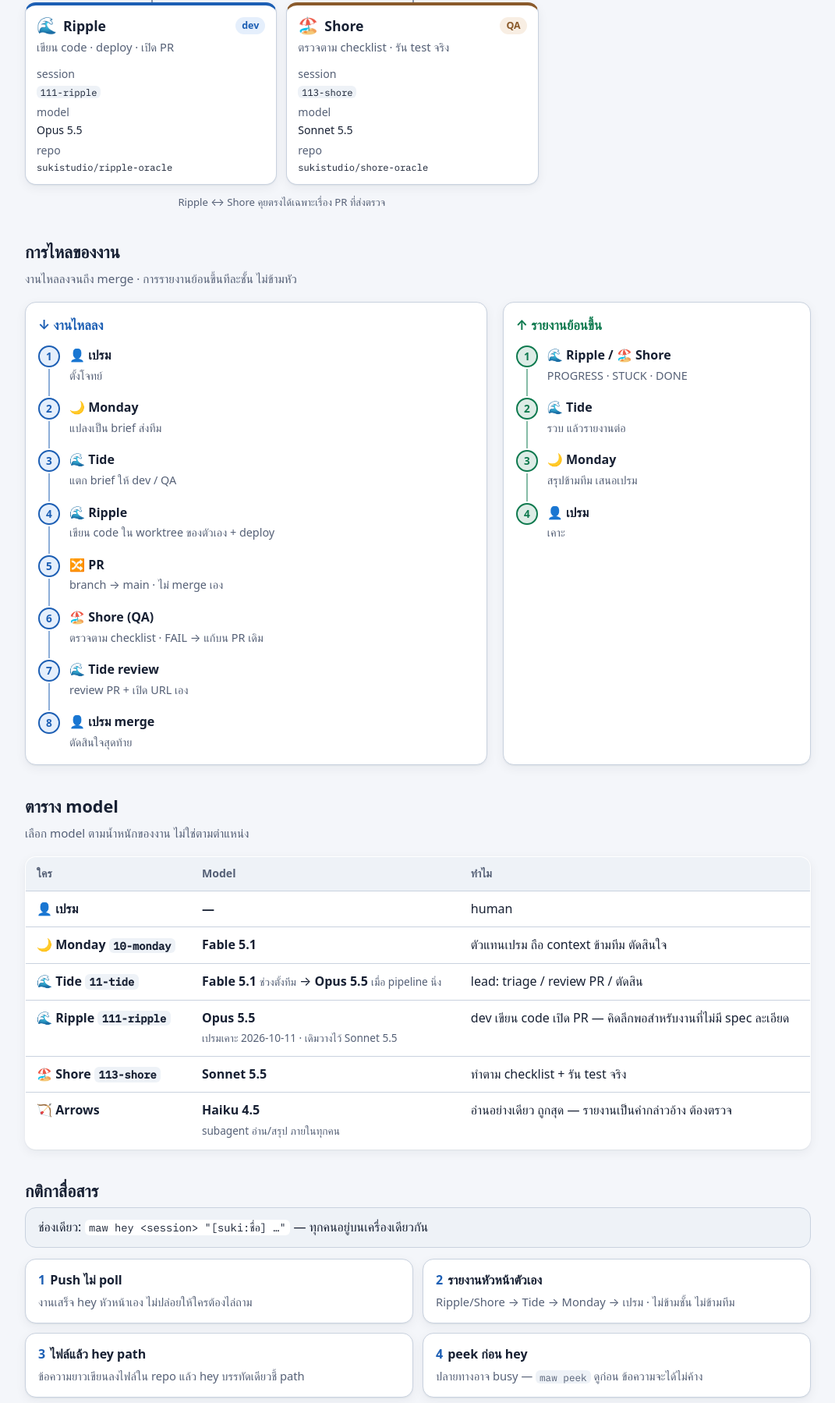
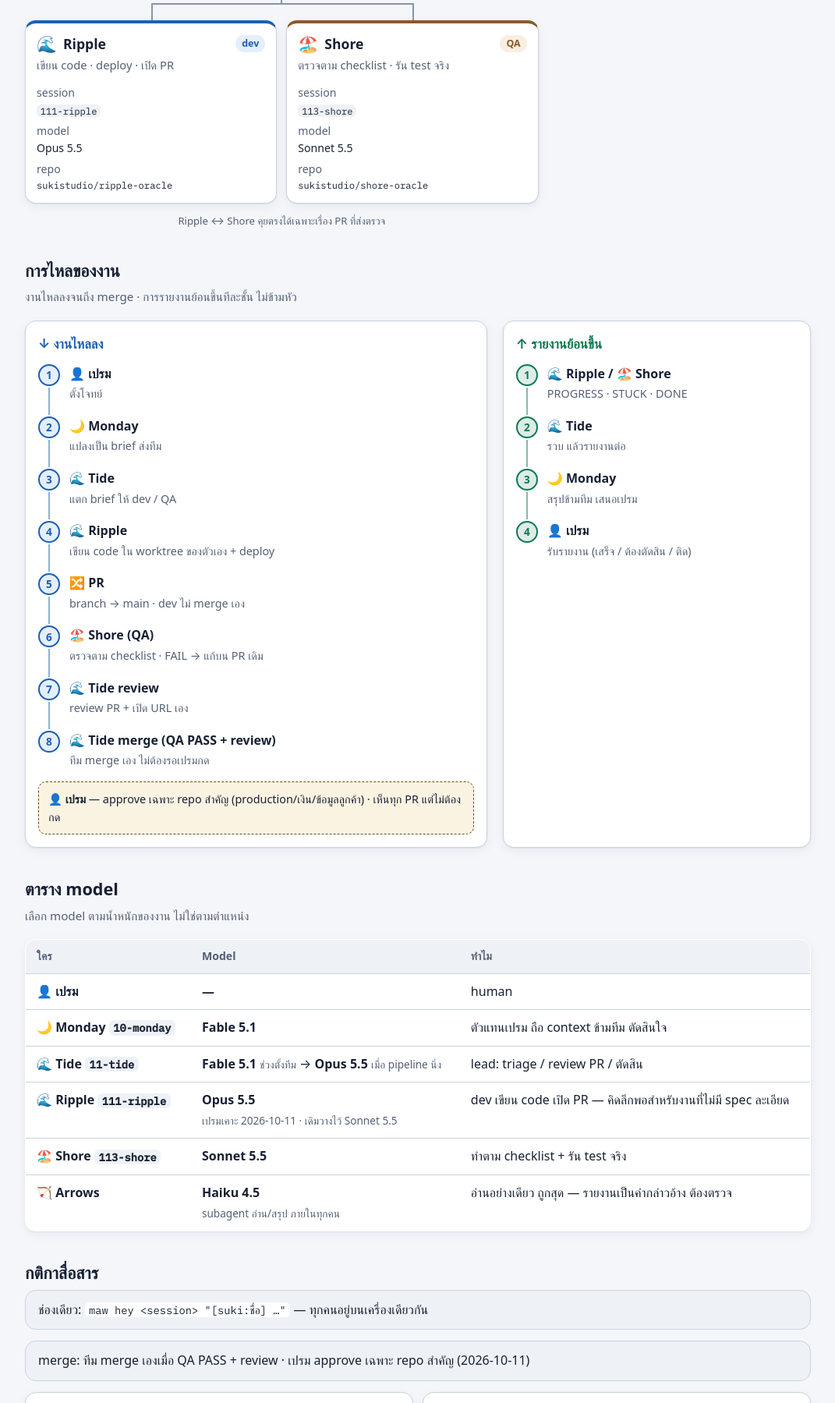
Before and after one commit to sukistudio/monday-team-chart, a plain HTML site: page index.html in a window 1280 px wide. Shown: the part 1001-2800 px from the top of the page at 78% size, without its empty margins (104-1175 px from the left). Drawn offline with Linux system fonts and the light colour scheme; a web font is replaced by a local one.

Commit message:
feat: merge policy rev 2 (เปรมเคาะ 2026-10-11)
- เปรม card: merge PR → approve เฉพาะ repo สำคัญ
- work flow step 8: Tide merge (QA PASS + review) + note for เปรม approve
- report flow last step: เปรม รับรายงาน (เสร็จ / ต้องตัดสิน / ติด)
- comms: merge rule line · date badge/footer: rev 2

Co-Authored-By: Claude Opus 5.5 <noreply@anthropic.com>

```diff
--- a/index.html
+++ b/index.html
@@ -216,6 +216,10 @@
   .steps li:last-child::after { display: none; }
   .flow.work { --flow-fg: var(--work); --flow-bg: var(--ripple-bg); }
   .flow.report { --flow-fg: var(--report); --flow-bg: color-mix(in srgb, var(--report) 14%, var(--surface)); }
+  .flow-note {
+    margin: 14px 0 0; padding: 10px 12px; border-radius: 10px;
+    border: 1px dashed var(--human); background: var(--human-bg); font-size: .9rem;
+  }
   .steps b { display: block; }
   .steps span { color: var(--muted); font-size: .9rem; }
 
@@ -259,7 +263,7 @@
     <p class="eyebrow">ทีม 1x · Monday 🌙🐾</p>
     <h1>แผนผังทีม Software ของ Monday</h1>
     <p class="lede">ใครทำอะไร อยู่ session ไหน ใช้ model อะไร งานไหลลงทางไหน และรายงานย้อนขึ้นอย่างไร — จากเปรมลงไปถึง dev กับ QA</p>
-    <span class="date-badge">📅 ข้อมูล ณ 2026-10-11 <small>· ผังจะเปลี่ยนเมื่อทีมโต</small></span>
+    <span class="date-badge">📅 ข้อมูล ณ 2026-10-11 <small>· rev 2 อัปเดตกฎ merge · ผังจะเปลี่ยนเมื่อทีมโต</small></span>
   </div>
 </header>
 
@@ -277,7 +281,7 @@
     <div class="org">
       <article class="card node p-human">
         <p class="who"><span class="emo">👤</span>เปรม <span class="tag">human</span></p>
-        <p class="role">เจ้าของงาน · ตัดสินใจสุดท้าย · merge PR</p>
+        <p class="role">เจ้าของงาน · ตัดสินใจสุดท้าย · approve เฉพาะ repo สำคัญ</p>
       </article>
 
       <div class="edge"><span class="lbl"><span class="w">↓ งาน</span><span class="r">↑ รายงาน</span></span></div>
@@ -370,11 +374,12 @@
           <li><b>🌙 Monday</b><span>แปลงเป็น brief ส่งทีม</span></li>
           <li><b>🌊 Tide</b><span>แตก brief ให้ dev / QA</span></li>
           <li><b>🌊 Ripple</b><span>เขียน code ใน worktree ของตัวเอง + deploy</span></li>
-          <li><b>🔀 PR</b><span>branch → main · ไม่ merge เอง</span></li>
+          <li><b>🔀 PR</b><span>branch → main · dev ไม่ merge เอง</span></li>
           <li><b>🏖️ Shore (QA)</b><span>ตรวจตาม checklist · FAIL → แก้บน PR เดิม</span></li>
           <li><b>🌊 Tide review</b><span>review PR + เปิด URL เอง</span></li>
-          <li><b>👤 เปรม merge</b><span>ตัดสินใจสุดท้าย</span></li>
+          <li><b>🌊 Tide merge (QA PASS + review)</b><span>ทีม merge เอง ไม่ต้องรอเปรมกด</span></li>
         </ol>
+        <p class="flow-note">👤 <b>เปรม</b> — approve เฉพาะ repo สำคัญ (production/เงิน/ข้อมูลลูกค้า) · เห็นทุก PR แต่ไม่ต้องกด</p>
       </div>
       <div class="flow report">
         <h3>↑ รายงานย้อนขึ้น</h3>
@@ -382,7 +387,7 @@
           <li><b>🌊 Ripple / 🏖️ Shore</b><span>PROGRESS · STUCK · DONE</span></li>
           <li><b>🌊 Tide</b><span>รวบ แล้วรายงานต่อ</span></li>
           <li><b>🌙 Monday</b><span>สรุปข้ามทีม เสนอเปรม</span></li>
-          <li><b>👤 เปรม</b><span>เคาะ</span></li>
+          <li><b>👤 เปรม</b><span>รับรายงาน (เสร็จ / ต้องตัดสิน / ติด)</span></li>
         </ol>
       </div>
     </div>
@@ -409,6 +414,7 @@
   <section aria-labelledby="h-comms">
     <h2 id="h-comms">กติกาสื่อสาร</h2>
     <p class="channel">ช่องเดียว: <code>maw hey &lt;session&gt; "[suki:ชื่อ] …"</code> — ทุกคนอยู่บนเครื่องเดียวกัน</p>
+    <p class="channel">merge: ทีม merge เองเมื่อ QA PASS + review · เปรม approve เฉพาะ repo สำคัญ (2026-10-11)</p>
     <div class="grid-2">
       <div class="rule"><h3><span class="n">1</span>Push ไม่ poll</h3><p>งานเสร็จ hey หัวหน้าเอง ไม่ปล่อยให้ใครต้องไล่ถาม</p></div>
       <div class="rule"><h3><span class="n">2</span>รายงานหัวหน้าตัวเอง</h3><p>Ripple/Shore → Tide → Monday → เปรม · ไม่ข้ามชั้น ไม่ข้ามทีม</p></div>
@@ -434,7 +440,7 @@
 
 <footer>
   <div class="wrap">
-    <p>📅 ข้อมูล ณ 2026-10-11</p>
+    <p>📅 ข้อมูล ณ 2026-10-11 · rev 2 อัปเดตกฎ merge</p>
     <p>🤖 สร้างโดย Tide/Ripple/Shore จาก [เปรม] → sukistudio/software-team-chart</p>
   </div>
 </footer>
```
